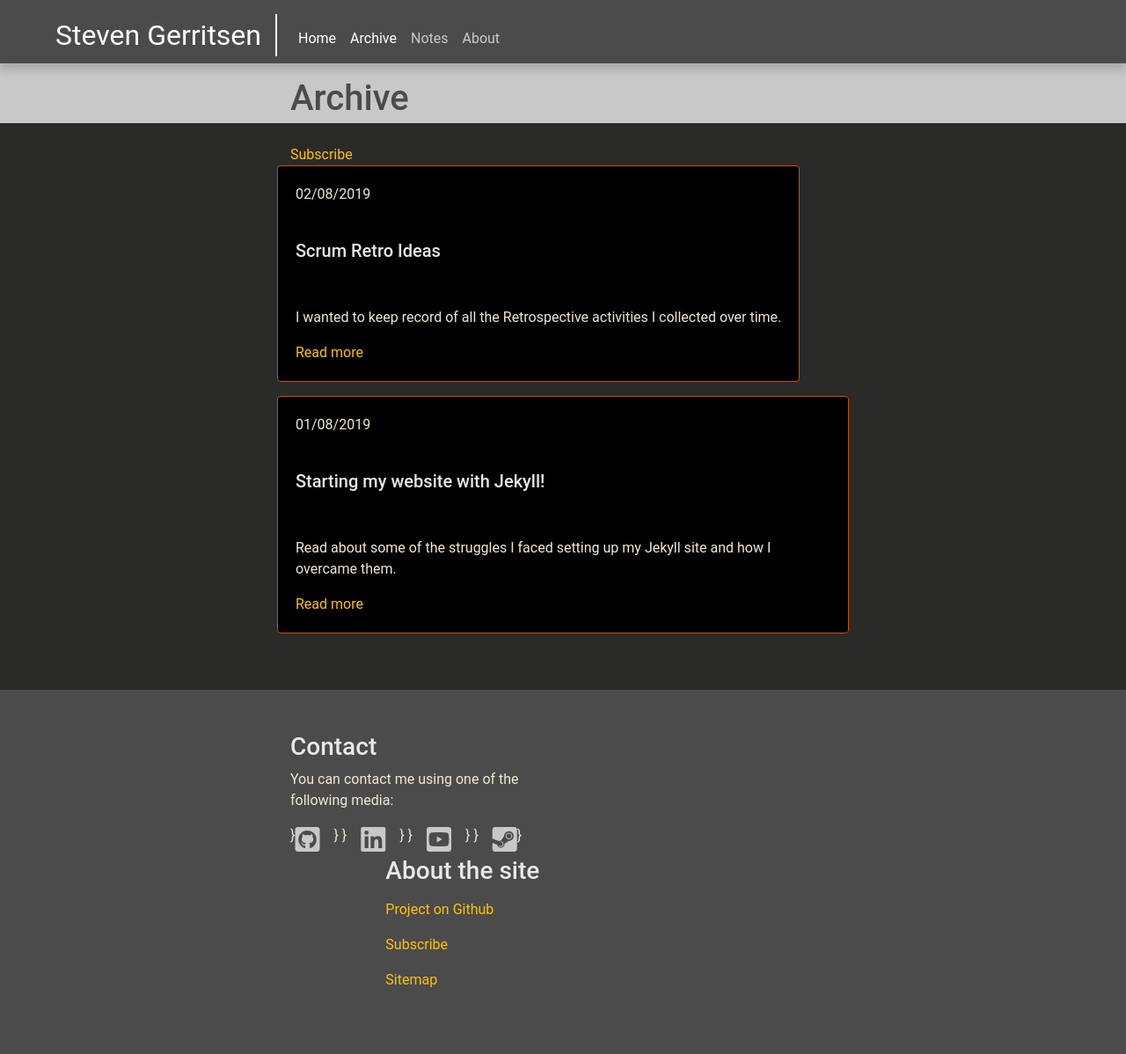
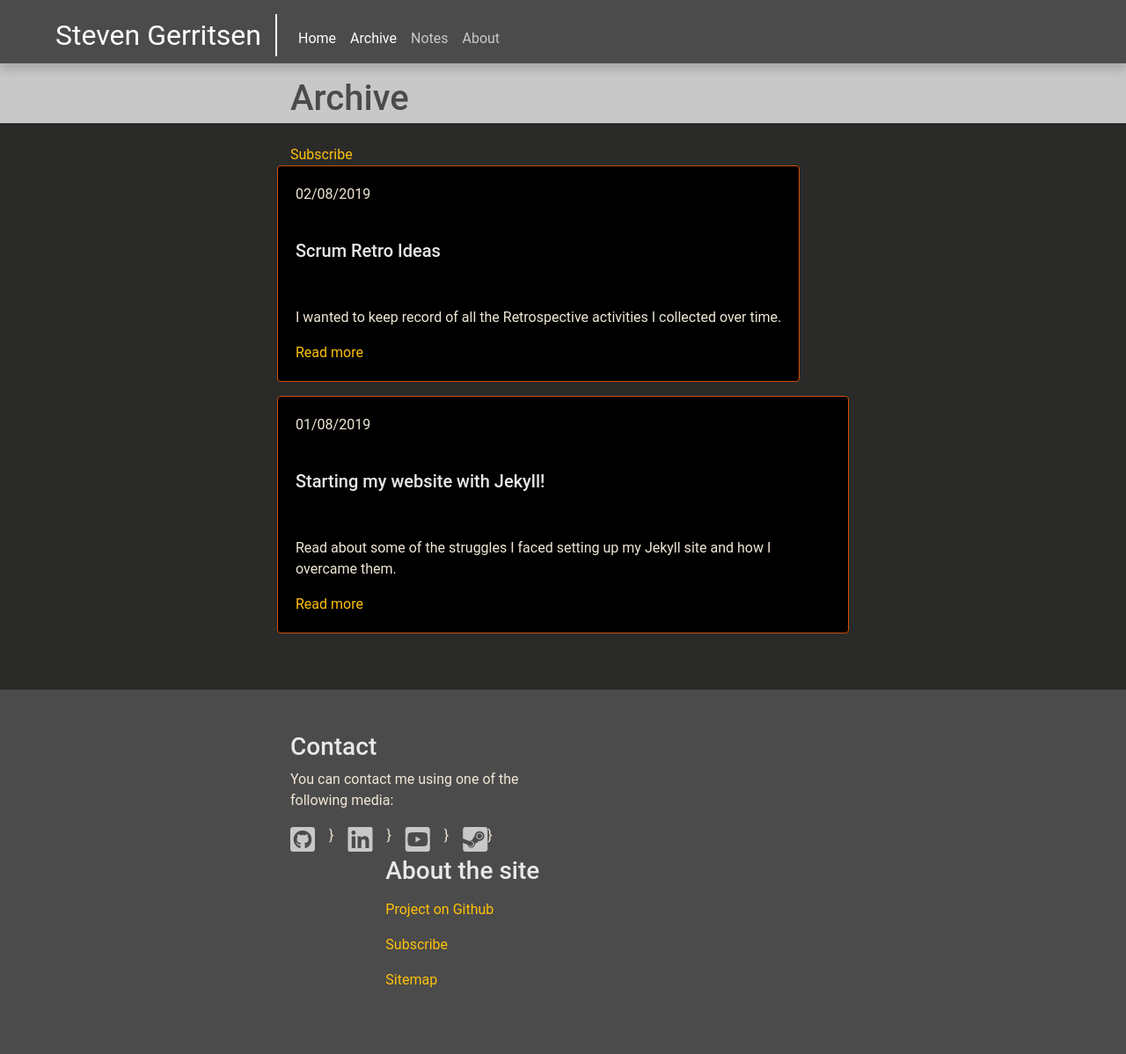
Before and after one commit to Steeff0/steeff0.github.io, a Jekyll site: the page built from pages/archive.html, in a window 1280 px wide. Shown: the whole page at 88% size. Built offline with Jekyll 4.4.1, drawn with Linux system fonts in a browser that asks for light colours; some web fonts are replaced.

Commit message:
Prepare for life

```diff
--- a/_includes/footer.html
+++ b/_includes/footer.html
@@ -3,26 +3,26 @@
         <h2 class="sr-only">Useful links</h2>
         <div class="row">
             <div class="col-12 col-sm-6 mb-6">
-                {% assign socials = site.data.social-network %}
+                {% assign socials = site.data.social_network %}
                 {%- if socials.size > 0 -%}
                     <h3>Contact</h3>
                     <p>You can contact me using one of the following media:</p>
                     <nav class="nav flex-row">
-                        {% for social in socials %}
+                        {%- for social in socials -%}
                             {%- if social.url and social.class and social.title -%}
-                                {%- if forloop.first == true -%}
-                                    {% assign mxClass = "mr-3" -%}
-                                {%- elsif forloop.last == true -%}
-                                    {% assign mxClass = "ml-3" -%}
-                                {%- else -%}
-                                    {% assign mxClass = "mx-3" -%}
-                                {%- endif -%}}
-                                <a href="{{ social.url }}" target="_blank" class="{{ mxClass }}">
+<!--                                {%- if forloop.first == true -%}-->
+<!--                                    {%- assign mx_class = "mr-3" -%}-->
+<!--                                {%- elsif forloop.last == true -%}-->
+<!--                                    {%- assign mx_class = "ml-3" -%}-->
+<!--                                {%- else -%}-->
+                                    {%- assign mx_class = "mx-3" -%}
+<!--                                {%- endif -%}}-->
+                                <a href="{{ social.url }}" target="_blank" class="{{ mx_class }}">
                                     <span class="{{ social.class }} fa-2x text-light"></span>
                                     <span class="sr-only">{{ social.title }}</span>
                                 </a>
                             {%- endif -%}}
-                        {% endfor %}
+                        {%- endfor -%}
                     </nav>
                 {%- endif -%}
             </div>
```
Also changed, not shown: _data/social_network.yml (renamed from _data/social-network.yml).
